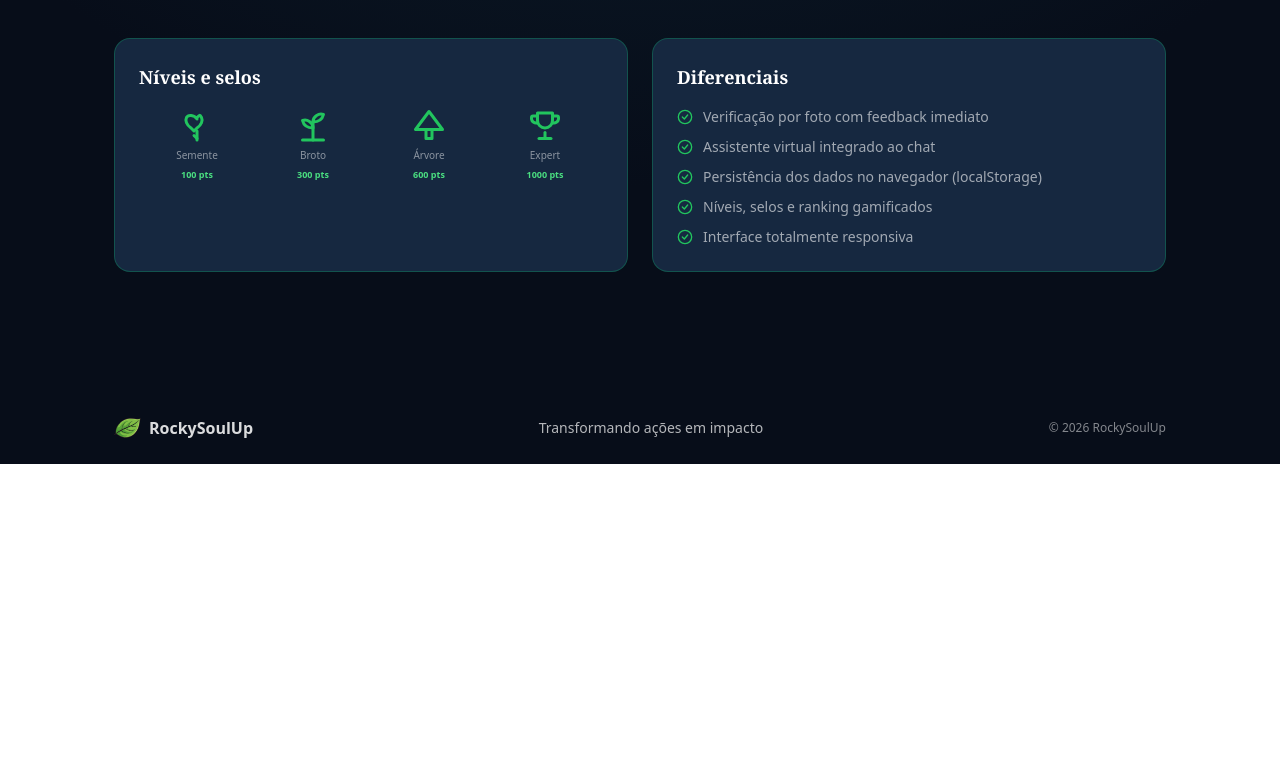
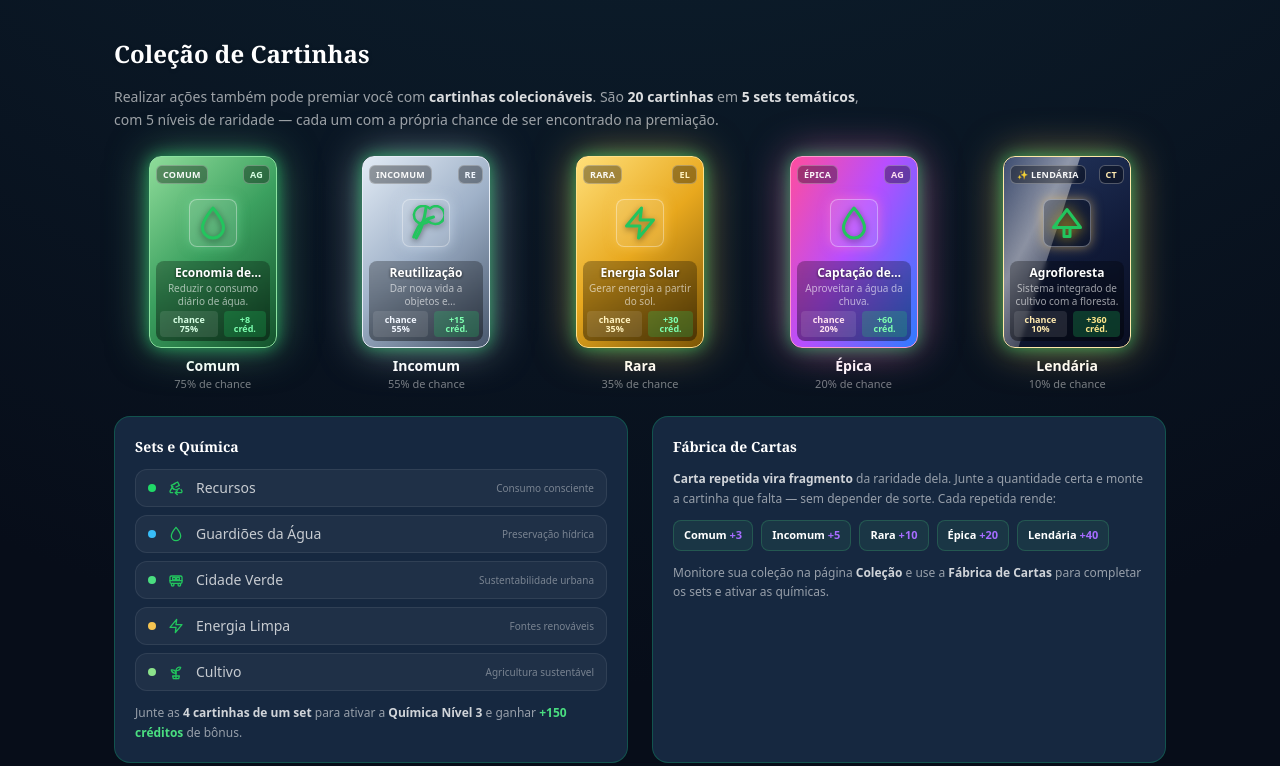
Before and after one commit to igorodriguesd/rockysoul-react, a React (Vite) app: page /solucao in a window 1280 px wide. Shown: the part 814-1580 px from the top of the page. Before the commit the page ends 1278 px from the top, so only its background shows below. Built offline with nearby package versions, Linux system fonts and the light colour scheme; the HTML template or start-up script is replaced by a standard one.

Commit message:
Adiciona a Coleção de Cartinhas na página Solução: mostra as 5 raridades com as cartinhas reais (destaque preservando o mesmo card do jogo), os 5 sets temáticos com a química de set completo (+150) e como a Fábrica de Cartas transforma cartas repetidas em fragmentos

```diff
--- a/src/pages/Solucao.tsx
+++ b/src/pages/Solucao.tsx
@@ -1,5 +1,8 @@
 import { useEffect } from 'react';
 import { RECOMPENSAS, SELOS } from '../data/constants';
+import { CARTAS, SETS_CARTAS, CHANCE_DROP_POR_RARIDADE, FRAGMENTOS_POR_DUPLICADA, LABEL_RARIDADE } from '../data/cartas';
+import CardItem from '../components/CardItem';
+import type { RaridadeCarta } from '../types';
 
 const PASSOS = [
   { icon: '/icons/reciclagem.svg', titulo: 'Registre sua ação', texto: 'Escolha uma das ações sustentáveis no Dashboard e informe o que você realizou hoje.' },
@@ -16,6 +19,16 @@ const DIFERENCIAIS = [
   'Níveis, selos e ranking gamificados',
   'Interface totalmente responsiva',
 ];
+
+const ORDEM_RARIDADES: RaridadeCarta[] = ['comum', 'incomum', 'rara', 'epica', 'lendaria'];
+
+const EXEMPLO_POR_RARIDADE: Record<RaridadeCarta, string> = {
+  comum: 'card-agua',
+  incomum: 'card-reutilizacao',
+  rara: 'card-solar',
+  epica: 'card-captacao',
+  lendaria: 'card-agrofloresta',
+};
 
 export function Solucao() {
   useEffect(() => {
@@ -58,6 +71,68 @@ export function Solucao() {
         ))}
       </div>
 
+      <h2 className="text-2xl font-bold text-white mb-4 drop-shadow">Coleção de Cartinhas</h2>
+      <p className="text-sm text-white/60 leading-relaxed max-w-3xl mb-6">
+        Realizar ações também pode premiar você com <strong className="text-white/85">cartinhas colecionáveis</strong>.
+        São <strong className="text-white/85">20 cartinhas</strong> em <strong className="text-white/85">5 sets temáticos</strong>,
+        com 5 níveis de raridade — cada um com a própria chance de ser encontrado na premiação.
+      </p>
+
+      <div className="grid grid-cols-2 sm:grid-cols-3 lg:grid-cols-5 gap-4 mb-6">
+        {ORDEM_RARIDADES.map(raridade => {
+          const carta = CARTAS.find(c => c.id === EXEMPLO_POR_RARIDADE[raridade]);
+          if (!carta) return null;
+          return (
+            <div key={raridade} className="flex flex-col items-center">
+              <div className="w-28 sm:w-32">
+                <CardItem carta={carta} bloqueada={false} ativa={true} foil={raridade === 'lendaria'} />
+              </div>
+              <p className="mt-2 text-sm font-bold text-white">{LABEL_RARIDADE[raridade]}</p>
+              <p className="text-[11px] text-white/45">{CHANCE_DROP_POR_RARIDADE[raridade]}% de chance</p>
+            </div>
+          );
+        })}
+      </div>
+
+      <div className="grid grid-cols-1 md:grid-cols-2 gap-6 mb-10">
+        <div className="card-secondary rounded-2xl p-5">
+          <h3 className="font-bold text-white text-sm mb-3">Sets e Química</h3>
+          <div className="flex flex-col gap-2 mb-3">
+            {SETS_CARTAS.map(set => (
+              <div key={set.id} className="flex items-center gap-3 rounded-xl px-3 py-2" style={{ background: 'rgba(255,255,255,0.04)', border: '1px solid rgba(255,255,255,0.08)' }}>
+                <span className="w-2 h-2 rounded-full shrink-0" style={{ background: set.cor }} />
+                <img src={set.icone} alt="" className="w-4 h-4" />
+                <span className="text-sm text-white/75 font-medium">{set.nome}</span>
+                <span className="text-[10px] text-white/40 ml-auto">{set.tema}</span>
+              </div>
+            ))}
+          </div>
+          <p className="text-xs text-white/55 leading-relaxed">
+            Junte as <strong className="text-white/80">4 cartinhas de um set</strong> para ativar a <strong className="text-white/80">Química Nível 3</strong> e ganhar{' '}
+            <strong className="text-[#4ade80]">+150 créditos</strong> de bônus.
+          </p>
+        </div>
+
+        <div className="card-secondary rounded-2xl p-5">
+          <h3 className="font-bold text-white text-sm mb-3">Fábrica de Cartas</h3>
+          <p className="text-xs text-white/55 leading-relaxed mb-3">
+            <strong className="text-white/80">Carta repetida vira fragmento</strong> da raridade dela. Junte a quantidade certa
+            e monte a cartinha que falta — sem depender de sorte. Cada repetida rende:
+          </p>
+          <div className="flex flex-wrap gap-2 mb-3">
+            {ORDEM_RARIDADES.map(raridade => (
+              <span key={raridade} className="px-2.5 py-1.5 rounded-lg text-[11px] font-semibold" style={{ background: 'rgba(74,222,128,0.08)', border: '1px solid rgba(74,222,128,0.2)' }}>
+                {LABEL_RARIDADE[raridade]} <span className="text-[#a66cff]">+{FRAGMENTOS_POR_DUPLICADA[raridade]}</span>
+              </span>
+            ))}
+          </div>
+          <p className="text-xs text-white/55 leading-relaxed">
+            Monitore sua coleção na página <strong className="text-white/80">Coleção</strong> e use a{' '}
+            <strong className="text-white/80">Fábrica de Cartas</strong> para completar os sets e ativar as químicas.
+          </p>
+        </div>
+      </div>
+
       <div className="grid grid-cols-1 lg:grid-cols-2 gap-6 mb-10">
         <div className="card-secondary rounded-2xl p-6">
           <h2 className="text-lg font-bold text-white mb-4">Níveis e selos</h2>
```
